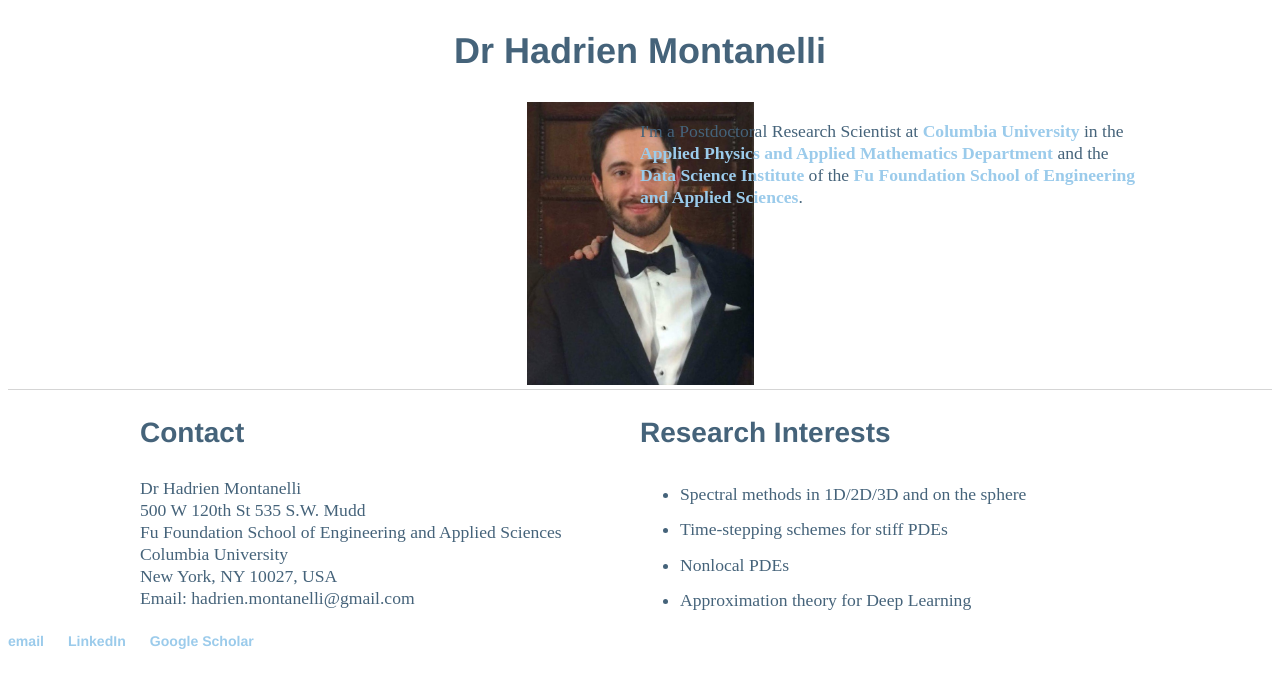
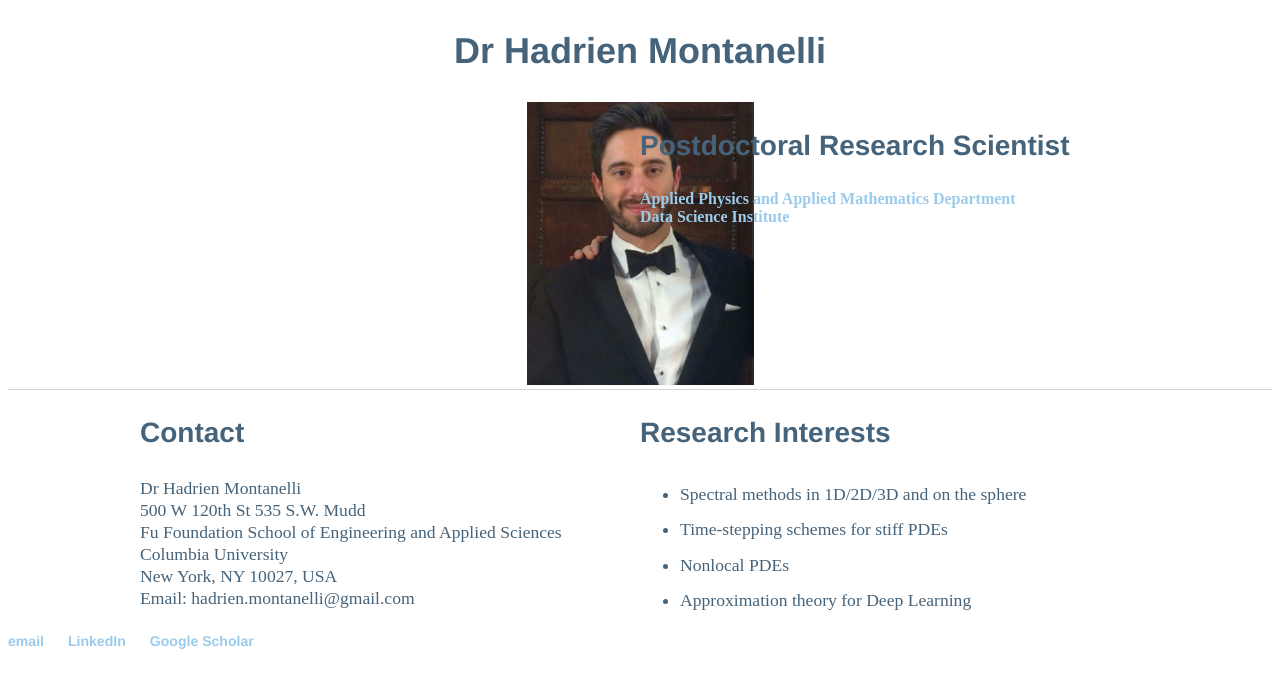
Before and after one commit to Hadrien-Montanelli/Hadrien-Montanelli.github.io, a Jekyll site: the page built from index.html, in a window 1280 px wide, cut to the strip 220-900 px from the top of the page. Built offline with Jekyll 4.4.1, drawn with Linux system fonts in a browser that asks for light colours.

Commit message:
Update index.html

```diff
--- a/index.html
+++ b/index.html
@@ -16,11 +16,9 @@ title: Hadrien Montanelli
 			</a>
 		</div>
 		<div style="float: right; width: 50%;">
-			<p>I'm a Postdoctoral Research Scientist at <a href="http://www.columbia.edu">Columbia University</a>
-			in the <a href="http://apam.columbia.edu">Applied Physics and Applied Mathematics Department</a>
-			and the <a href="http://datascience.columbia.edu">Data Science Institute</a> of the
-			<a href="http://engineering.columbia.edu">Fu Foundation School of Engineering and Applied Sciences</a>.</p>
-
+			<h3>Postdoctoral Research Scientist</h3>
+			<a href="http://apam.columbia.edu">Applied Physics and Applied Mathematics Department</a>
+			<br><a href="http://datascience.columbia.edu">Data Science Institute</a>
 		</div>
 	</div>
 	<div style="clear:both;">
```
